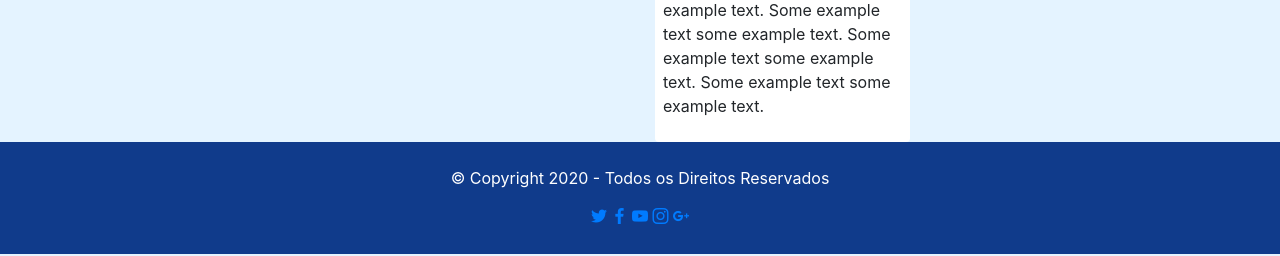
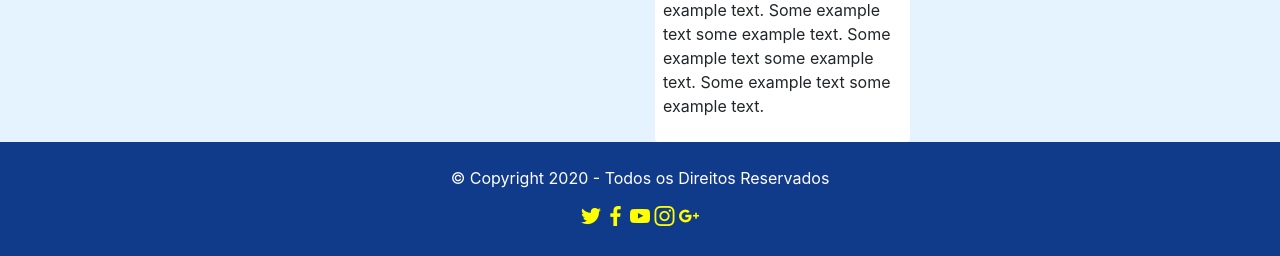
Before and after one commit to KaldirisArtefatos/jdkphpframe, a PHP site: page /_JDKPHPFRAME/index.php in a window 1280 px wide. Shown: the part 1112-1368 px from the top of the page. Run offline with PHP 8.4, Linux system fonts and the light colour scheme.

Commit message:
Color dos Icones de Rede Social.

```diff
--- a/assets/socicon/css/styles.css
+++ b/assets/socicon/css/styles.css
@@ -23,8 +23,6 @@
   line-height: 1;
   -webkit-font-smoothing: antialiased;
   -moz-osx-font-smoothing: grayscale;
-  background-color: aqua !important;
-  color: aqua !important;
 }
 
 [class^="socicon-"]:before,
@@ -38,6 +36,9 @@
   line-height: 1;
   -webkit-font-smoothing: antialiased;
   -moz-osx-font-smoothing: grayscale;
+  /* border: 2px solid blue; */
+  font-size: 20px;
+  color: yellow;
 }
 
 .socicon-modelmayhem:before {
```
